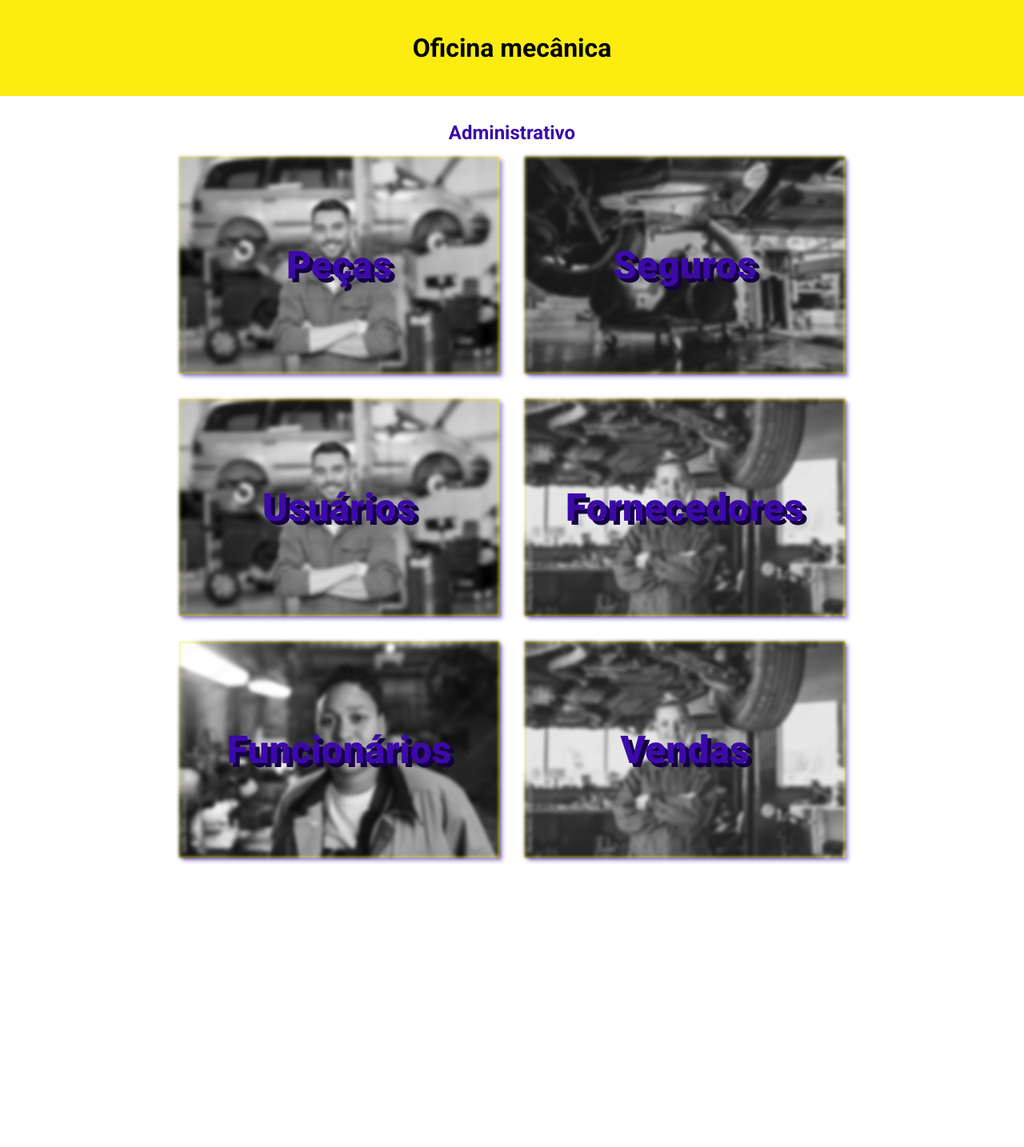
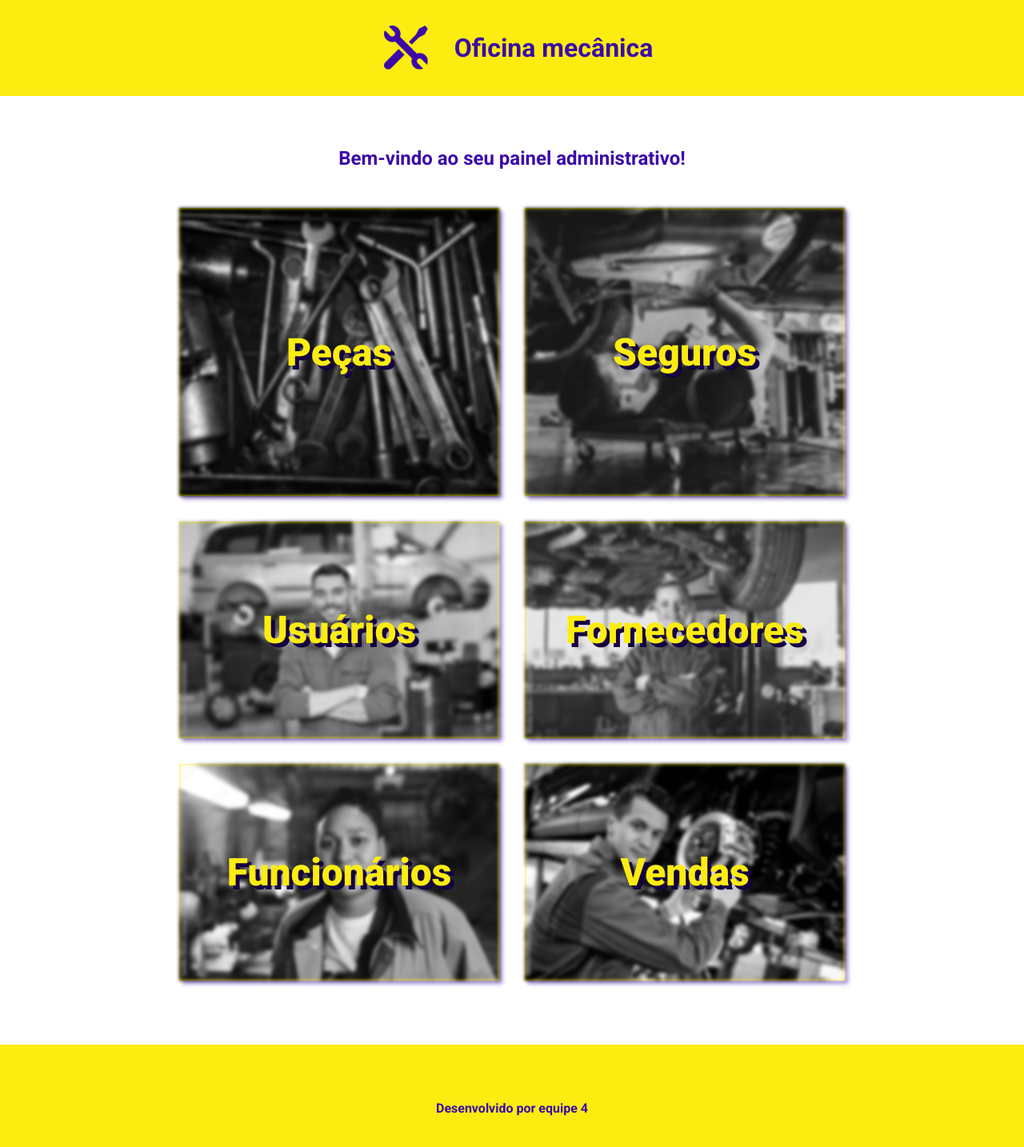
Before and after one commit to Thaina-Monteiro/ProjetoMod5, a React (Vite) app: page / in a window 1280 px wide. Shown: the top 1434 px of the page at 80% size. Before the commit the page ends 1120 px from the top, so only its background shows below. Built offline with nearby package versions, Linux system fonts and the light colour scheme.

Commit message:
add footer e melhorando pagina home

```diff
--- a/index.html
+++ b/index.html
@@ -3,7 +3,7 @@
   <head>
     <meta charset="UTF-8" />
     <meta name="viewport" content="width=device-width, initial-scale=1.0" />
-    <title>Vite App</title>
+    <title>Oficina Mecânica</title>
   </head>
   <body>
     <div id="root"></div>
--- a/src/App.jsx
+++ b/src/App.jsx
@@ -5,6 +5,7 @@ import Home from './pages/Home'
 import NovoUsuario from './pages/Usuarios/NovoUsuario'
 import { BrowserRouter, Routes, Route } from 'react-router-dom'
 import EditarUsuario from './pages/Usuarios/EditarUsuario'
+import Footer from './components/Footer'
 
 function App() {
 
@@ -18,6 +19,7 @@ function App() {
 					<Route path='/usuarios/novo' element={<NovoUsuario />} />
 					<Route path='/usuarios/:id' element={<EditarUsuario />} />
 				</Routes>
+				<Footer />
 			</BrowserRouter>
 		</>
 	)
--- /dev/null
+++ b/src/components/Footer/Footer.module.scss
@@ -0,0 +1,13 @@
+.footer {
+	margin-top: 2rem;
+	background-color: #fcec10;
+	color: #3B0AA8;
+	text-align: center;
+	height: 20vh;
+	display: flex;
+	flex-direction: column;
+	justify-content: center;
+	h6 {
+		font-size: 1rem;
+	}
+}
--- /dev/null
+++ b/src/components/Footer/index.jsx
@@ -0,0 +1,12 @@
+import React from 'react'
+import style from './Footer.module.scss';
+
+function Footer() {
+	return (
+		<footer className={style.footer}>
+			<h6>Desenvolvido por equipe 4</h6>
+		</footer>
+	)
+}
+
+export default Footer
--- a/src/components/Header/Header.module.scss
+++ b/src/components/Header/Header.module.scss
@@ -2,9 +2,21 @@
 	background-color: #fcec10;
 	height: 15vh;
 	padding: 1rem;
-	display: flex;
-	flex-direction: column;
-	gap: 1rem;
-	align-items: center;
-	justify-content: center;
+
+	.logo {
+		display: flex;
+		gap: 1rem;
+		align-items: center;
+		justify-content: center;
+		height: 100%;
+		width: fit-content;
+		margin: 0 auto;
+		color: #3B0AA8;
+		cursor: pointer;
+
+		.img {
+			height: 100%;
+			object-fit: cover;
+		}
+	}
 }
--- a/src/components/Header/index.jsx
+++ b/src/components/Header/index.jsx
@@ -1,10 +1,17 @@
 import React from 'react'
 import style from './Header.module.scss';
+import Logo from '../../Asset/logo.png';
+import { useNavigate } from 'react-router-dom';
+
+
 function Header() {
-
+	const navigate = useNavigate()
 	return (
 		<header className={style.cabecalho}>
-			<h1>Oficina mecânica</h1>
+			<div className={style.logo} onClick={() => navigate('/')}>
+				<img className={style.img} src={Logo} alt="" />
+				<h1>Oficina mecânica</h1>
+			</div>
 		</header>
 	)
 }
--- a/src/pages/Home/Home.module.scss
+++ b/src/pages/Home/Home.module.scss
@@ -8,11 +8,16 @@
 	flex-direction: column;
 	color: #3B0AA8;
 
+	h2 {
+		margin: 2rem 0;
+	}
+
 	.secoes {
 		flex-grow: 1;
 		padding: 1rem;
 		display: grid;
 		grid-template-columns: repeat(auto-fit, minmax(250px, 400px));
+		grid-template-rows: 45vh;
 		justify-content: center;
 		gap: 2rem;
 
@@ -28,10 +33,10 @@
 
 			&:hover .secao__img {
 				filter: blur(0px);
-				transition: .5s;
 			}
 
 			&__img {
+				transition: .5s;
 				height: 100%;
 				width: 100%;
 				filter: blur(2px);
@@ -41,6 +46,7 @@
 					height: 100%;
 					width: 100%;
 					object-fit:cover;
+					transition: .5s;
 
 				}
 			}
@@ -50,6 +56,8 @@
 				top: 50%;
     		left: 50%;
 				color: #3B0AA8;
+				// color: white;
+				color: #fcec10;
     		transform: translate(-50%, -50%);
 				font-size: 3rem;
 				text-shadow: 5px 5px 0px #150041;
--- a/src/pages/Home/index.jsx
+++ b/src/pages/Home/index.jsx
@@ -1,11 +1,11 @@
 import React from 'react'
 import style from './Home.module.scss';
-import imagemPecas from '../../Asset/AdobeStock_122836383_Preview.jpeg'
+import imagemPecas from '../../Asset/AdobeStock_302108098_Preview.jpeg'
 import imagemSeguros from '../../Asset/AdobeStock_412460677_Preview.jpeg'
 import imagemUsuarios from '../../Asset/AdobeStock_122836383_Preview.jpeg'
 import imagemFornecedores from "../../Asset/AdobeStock_321333404_Preview.jpeg"
 import imagemFuncionarios from '../../Asset/AdobeStock_306875857_Preview.jpeg'
-import imagemVendas from "../../Asset/AdobeStock_321333404_Preview.jpeg"
+import imagemVendas from "../../Asset/AdobeStock_308328093_Preview.jpeg"
 import { useNavigate } from 'react-router-dom';
 
 function Home() {
@@ -53,7 +53,7 @@ function Home() {
 
 	return (
 		<main className={style.principal}>
-			<h2>Administrativo</h2>
+			<h2>Bem-vindo ao seu painel administrativo!</h2>
 			<section className={style.secoes}>
 				{itens.map(item => (
 					<div key={item.id} className={style.secao} onClick={() => navigate(`${item.rota}`)}>
```
Also changed, not shown: src/Asset/logo.png (added).
